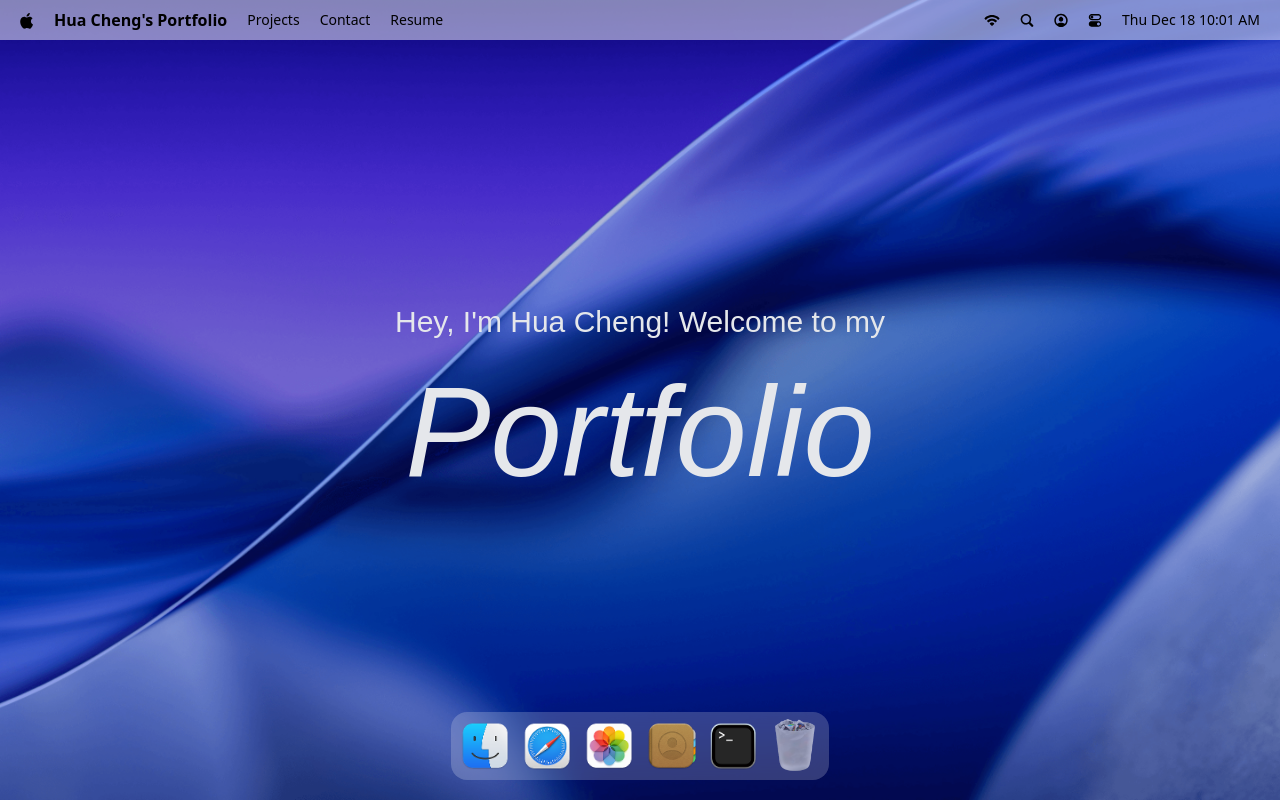
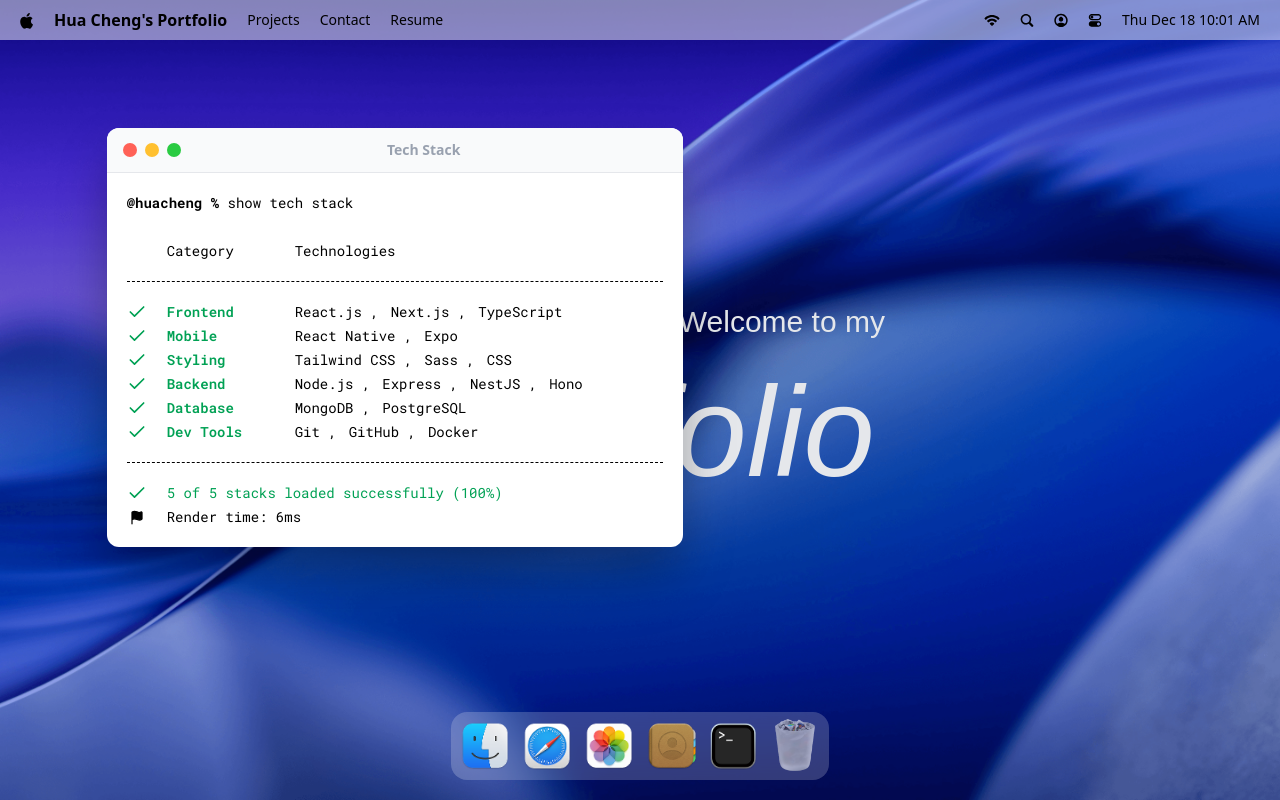
Before and after one commit to eiilen/mac-portfolio, a React (Vite) app: page / in a window 1280 px wide. Both pictures are taken after a click on the button 733 px from the left and 746 px from the top of the page. Built offline with nearby package versions, Linux system fonts and the light colour scheme; a web font is replaced by a local one.

Commit message:
add hoc managing window states & imp terminal

```diff
--- a/src/App.tsx
+++ b/src/App.tsx
@@ -1,6 +1,10 @@
 import Dock from "./components/Dock"
 import Navbar from "./components/Navbar"
 import Welcome from "./components/Welcome"
+import Terminal from "./windows/Terminal"
+import gsap from "gsap"
+import { Draggable } from "gsap/Draggable"
+gsap.registerPlugin(Draggable)
 
 const App = () => {
   return (
@@ -8,6 +12,8 @@ const App = () => {
       <Navbar />
       <Welcome />
       <Dock />
+
+      <Terminal />
     </main>
   )
 }
--- /dev/null
+++ b/src/components/WindowControls.tsx
@@ -0,0 +1,16 @@
+import useWindowStore from "../store/window"
+
+const WindowControls = ({ target }) => {
+  const { closeWindow } = useWindowStore()
+
+
+  return (
+    <div id="window-controls">
+        <div className="close" onClick={() => closeWindow(target)} />
+        <div className="minimize" />
+        <div className="maximize" />
+    </div>
+  )
+}
+
+export default WindowControls
--- /dev/null
+++ b/src/hoc/WindowWrapper.tsx
@@ -0,0 +1,53 @@
+import { useLayoutEffect, useRef } from "react"
+import useWindowStore from "../store/window"
+import gsap from "gsap"
+import { useGSAP } from "@gsap/react"
+import { Draggable } from "gsap/Draggable"
+
+
+const WindowWrapper = (Component, windowKey) => {
+    const Wrapped = (props) => {
+        const { focusWindow, windows }  = useWindowStore()
+        const { isOpen, zIndex }  = windows[windowKey]
+        const ref = useRef<HTMLElement | null>(null)
+
+        useGSAP(() => {
+            const el = ref.current
+            if (!el) return () => {}
+
+            el.style.display = "block"
+            gsap.fromTo(el, {scale: 0.8, opacity: 0, y: 40},
+                {scale: 1, opacity: 1, y: 0, duration: 0.4, ease: 'power3.out'})
+        }, [isOpen])
+
+        useGSAP(() => {
+            const el = ref.current
+            if (!el) return () => {}
+
+            const [instance] = Draggable.create(el, {onPress: () => focusWindow(windowKey)})
+
+            return () => instance.kill()
+        }, [])
+
+        useLayoutEffect(() => {
+            const el = ref.current
+            if (!el) return () => {}
+            el.style.display = isOpen ? "block" : "none"
+        }, [isOpen])
+
+        return (
+            <section id={windowKey} ref={ref}
+                style={{ zIndex }}
+                className="absolute">
+                <Component {...props} />
+            </section>
+        )
+    }
+
+    Wrapped.displayName = `WindowWrapper(${Component.displayName ||
+         Component.name || "Component"})`
+
+  return Wrapped
+}
+
+export default WindowWrapper
--- /dev/null
+++ b/src/windows/Terminal.tsx
@@ -0,0 +1,54 @@
+import { Check, Flag } from "lucide-react"
+import { techStack } from "../constants"
+import WindowWrapper from "../hoc/WindowWrapper"
+import WindowControls from "../components/WindowControls"
+
+ const Terminal = () => {
+  return (
+    <>
+    <div id="window-header">
+        <WindowControls target="terminal" />
+        <h2>Tech Stack</h2>
+    </div>
+
+    <div className="techstack">
+        <p><span className="font-bold">@huacheng % </span>
+            show tech stack
+        </p>
+
+        <div className="label">
+            <p className="w-32">Category</p>
+            <p>Technologies</p>
+        </div>
+
+        <ul className="content">
+            {techStack.map(({category, items}) => (
+                <li key={category} className="flex items-center">
+                    <Check className="check" size={20} />
+                    <h3>{category}</h3>
+                    <ul>
+                        {items.map((item, i) => (
+                            <li key={i}>{item} {i < items.length - 1 ? ',' : ''}</li>
+                        ))}
+                    </ul>
+                </li>
+            ))}
+        </ul>
+
+        <div className="footnote">
+            <p>
+                <Check size={20} /> 5 of 5 stacks loaded successfully (100%)
+            </p>
+            <p className="text-black">
+                <Flag size={15} fill="black" />
+                Render time: 6ms
+            </p>
+        </div>
+    </div>
+    </>
+  )
+}
+
+const TerminalWindow = WindowWrapper(Terminal, "terminal")
+
+export default TerminalWindow
```
